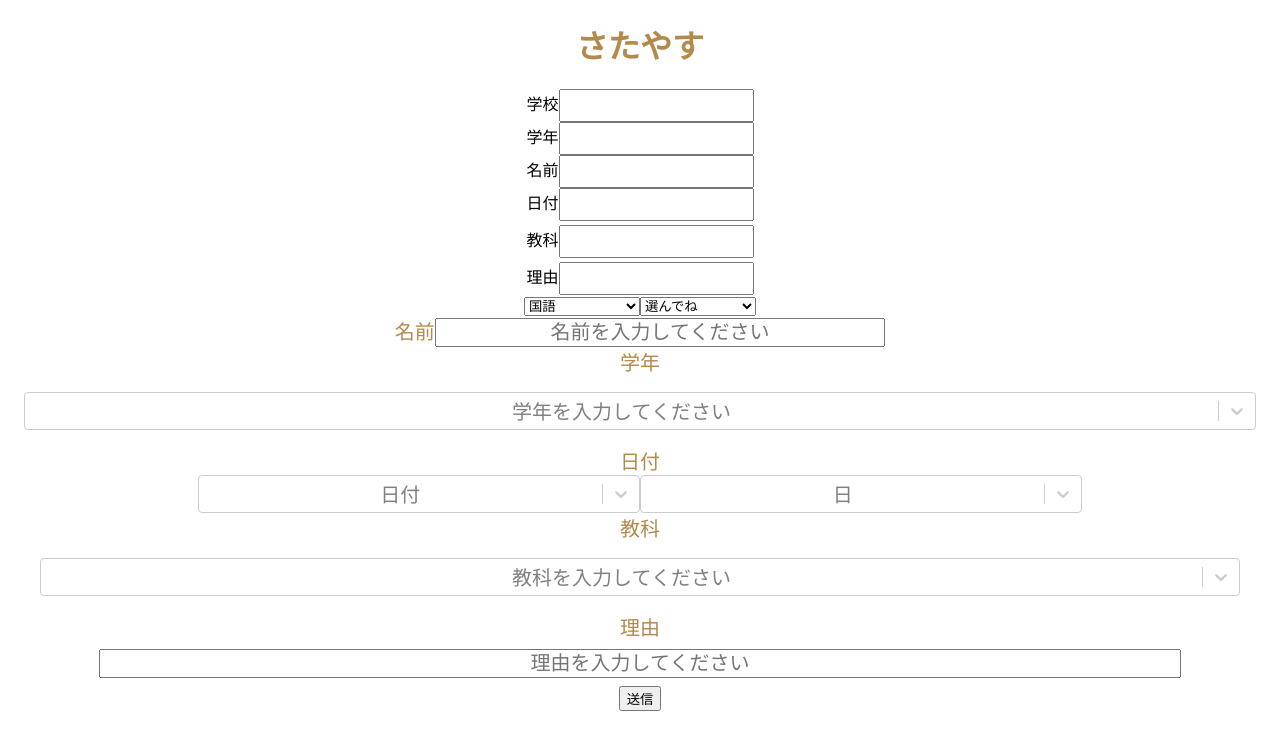
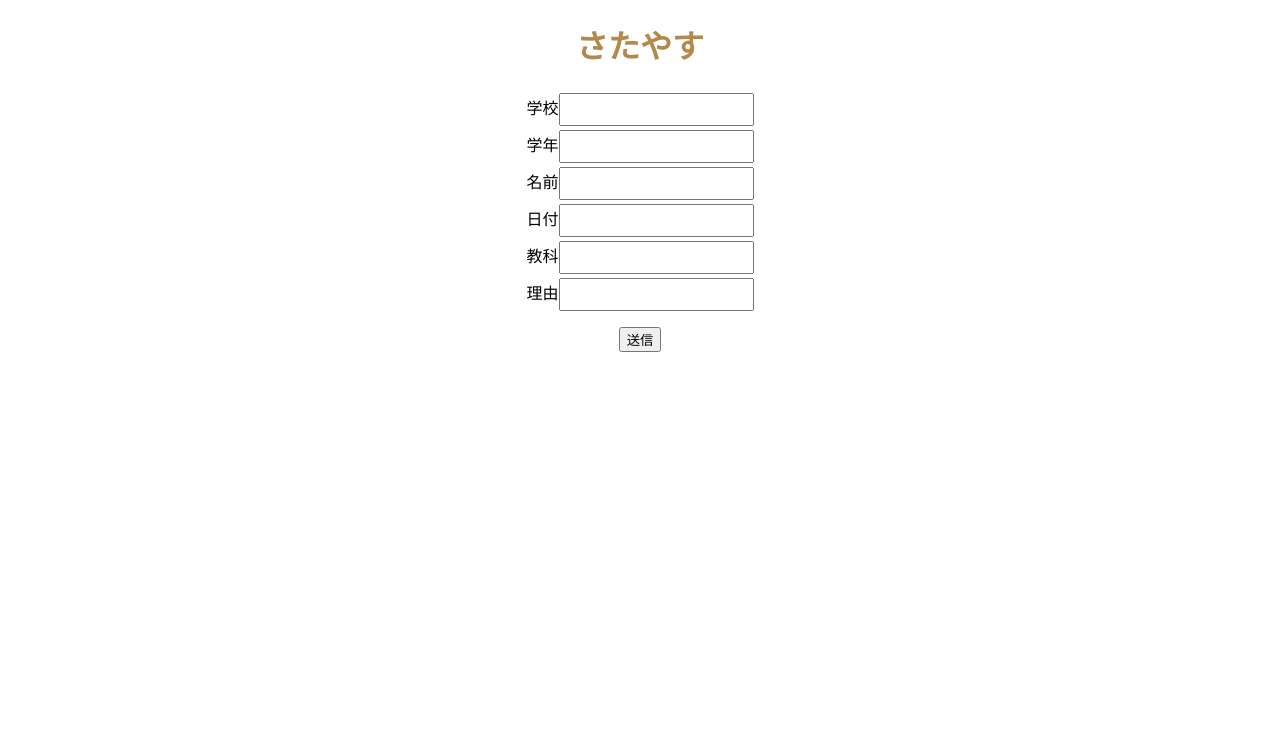
Before and after one commit to SatakeYusuke19920527/satayasu, a Next.js app: page / in a window 1280 px wide. Shown: the top 750 px of the page. Built offline with nearby package versions, Linux system fonts and the light colour scheme.

Commit message:
一番シンプルな形

```diff
--- a/src/app/page.tsx
+++ b/src/app/page.tsx
@@ -5,81 +5,11 @@ import axios from 'axios';
 import React, { Component } from "react";
 import Select from "react-select";
 import { createCard } from "./models/api/createCardApplicationService";
+import { serializePageInfos } from "next/dist/build/utils";
 
 
 export default function Home() {
-  const optiongakunen = [
-    { value: "syouiti", label: "小学1年生" },
-    { value: "syouni", label: "小学2年生" },
-    { value: "syousan", label: "小学3年生" },
-    { value: "syouyon", label: "小学4年生" },
-    { value: "syougo", label: "小学5年生" },
-    { value: "syouroku", label: "小学6年生" },
-    { value: "tyuuiti", label: "中学1年生" },
-    { value: "tyuuni", label: "中学2年生" },
-    { value: "tyuusan", label: "中学3年生" },
-    { value: "kouiti", label: "高校1年生" },
-    { value: "kouni", label: "高校2年生" },
-    { value: "kousan", label: "高校3年生" },
-    { value: "syakaizin", label: "社会人" }
-  ];
-  const optiontuki = [
-    { value: "itigatu", label: "1月" },
-    { value: "nigatu", label: "2月" },
-    { value: "sangatu", label: "3月" },
-    { value: "sigatu", label: "4月" },
-    { value: "gogatu", label: "5月" },
-    { value: "rokugatu", label: "6月" },
-    { value: "nanagatu", label: "7月" },
-    { value: "hatigatu", label: "8月" },
-    { value: "kugatu", label: "9月" },
-    { value: "juugatu", label: "10月" },
-    { value: "juuitigatu", label: "11月" },
-    { value: "juunigatu", label: "12月" }
-  ];
-   const optionhi = [
-    { value: "iti", label: "1" },
-    { value: "ni", label: "2" },
-    { value: "san", label: "3" },
-    { value: "yon", label: "4" },
-    { value: "go", label: "5" },
-    { value: "roku", label: "6" },
-    { value: "nana", label: "7" },
-    { value: "hati", label: "8" },
-    { value: "kyuu", label: "9" },
-    { value: "juu", label: "10" },
-    { value: "juuiti", label: "11" },
-    { value: "juuni", label: "12" },
-    { value: "juusan", label: "13" },
-    { value: "juuyon", label: "14" },
-    { value: "juugo", label: "15" },
-    { value: "juuroku", label: "16" },
-    { value: "juunana", label: "17" },
-    { value: "juuhati", label: "18" },
-    { value: "juukyuu", label: "19" },
-    { value: "nijuu", label: "20" },
-    { value: "nijuuiti", label: "21" },
-    { value: "nijuuni", label: "22" },
-    { value: "nijuusan", label: "23" },
-    { value: "nijuuyon", label: "24" },
-    { value: "nijuugo", label: "25" },
-    { value: "nijuuroku", label: "26" },
-    { value: "nijuunana", label: "27" },
-    { value: "nijuuhati", label: "28" },
-    { value: "nijuukyu", label: "29" },
-    { value: "sanjuu", label: "30" },
-    { value: "sanjuuiti", label: "31" }
-  ];
-  const optionkyouka = [
-    { value: "kokugo", label: "国語" },
-    { value: "sannsuu", label: "算数" },
-    { value: "suugaku", label: "数学" },
-    { value: "eigo", label: "英語" },
-    { value: "rika", label: "理科" },
-    { value: "syakai", label: "社会" },
-    { value: "puroguraminngu", label: "プログラミング" },
 
-  ];
   const [cardName, setCardName] = useState('');
   const [grade, setGrade] = useState('');
   const [subject, setSubject] = useState('');
@@ -87,25 +17,20 @@ export default function Home() {
   const [reason, setReason] = useState('');
   const [schoolName, setSchoolName] = useState('');
   const [errorText, setErrorText] = useState('');
+  const [successText, setSuccessText] = useState('');
   const sendCardName = day + " " + cardName + " " + subject + " "
   const sendDescName = reason + '\n' + grade + '\n' + schoolName;
 
   const handleCreateCard = async () => {
-    if(day == "" ){
+    if(day == "" || cardName == "" || subject == "" || reason == "" || grade == "" || schoolName == ""){
+      setSuccessText("")
       setErrorText("全て入力してください")
-    }else if(cardName == ""){
-      setErrorText("全て入力してください")
-    }else if(subject == ""){
-      setErrorText("全て入力してください")
-    }else if(reason == ""){
-      setErrorText("全て入力してください")
-    }else if(grade == ""){
-      setErrorText("全て入力してください")
-    }else if(schoolName == ""){
-      setErrorText("全て入力してください")
-    }
+    }else{
     console.log(sendCardName,sendDescName)
     createCard({sendCardName,sendDescName})
+    setErrorText("")
+    setSuccessText("送信しました")
+    }
   };
 
   return (
@@ -113,54 +38,19 @@ export default function Home() {
         <h1 className="sa">さたやす</h1>
         {/* 行を合わせたいぜ*/}
 
-      <label>学校<input type="text" style={{ padding: "7px" }} value={schoolName} onChange={(e) => setSchoolName(e.target.value)}></input></label><br />
-      <label>学年<input type="text" style={{ padding: "7px" }} value={grade} onChange={(e) => setGrade(e.target.value)}></input></label><br />
-      <label>名前<input type="text" style={{padding:"7px"}} value={cardName} onChange={(e) => setCardName(e.target.value)}></input></label><br/>
-      <label>日付<input type="text" style={{ padding: "7px" }} value={day} onChange={(e) => setDay(e.target.value)}></input></label><br />
+      <label>学校<input type="text" style={{ padding: "7px" ,marginTop:"4px"}} value={schoolName} onChange={(e) => setSchoolName(e.target.value)}></input></label><br />
+      <label>学年<input type="text" style={{ padding: "7px" ,marginTop:"4px"}} value={grade} onChange={(e) => setGrade(e.target.value)}></input></label><br />
+      <label>名前<input type="text" style={{padding:"7px" ,marginTop:"4px"}} value={cardName} onChange={(e) => setCardName(e.target.value)}></input></label><br/>
+      <label>日付<input type="text" style={{ padding: "7px" ,marginTop:"4px"}} value={day} onChange={(e) => setDay(e.target.value)}></input></label><br />
       <label>教科<input type="text" style={{padding:"7px",marginTop:"4px"}} value={subject} onChange={(e) => setSubject(e.target.value)}></input></label><br/>
       <label>理由<input type="text" style={{ padding: "7px", marginTop: "4px" }} value={reason} onChange={(e) => setReason(e.target.value)}></input></label><br />
-      <div className="select">
 
-      <select name="kyouka" id="pet-select">
-        <option disabled>選んでね</option>
-        <option value="kokugo">国語</option>
-        <option value="sannsuu">算数</option>
-        <option value="suugaku">数学</option>
-        <option value="rika">理科</option>
-        <option value="syakai">社会</option>
-        <option value="eigo">英語</option>
-        <option value="eiken">英検</option>
-        <option value="programing">プログラミング</option>
-        </select>
-        <select name="gakunen" id="pet-select">
-        <option selected disabled>選んでね</option>
-        <option value="kokugo">小学1年生</option>
-        <option value="sannsuu">小学2年生</option>
-        <option value="suugaku">小学3年生</option>
-        <option value="rika">小学4年生</option>
-        <option value="syakai">小学5年生</option>
-        <option value="eigo">小学6年生</option>
-        <option value="eiken">小学1年生</option>
-        <option value="programing">プログラミング</option>
-        </select>
-      </div>
-      <div className="wa">
-      <div><label>名前</label><input type="namae" className="namae" placeholder="名前を入力してください"/></div>
-        <div><label>学年<Select options={optiongakunen} className="gakunen" placeholder="学年を入力してください"/></label></div>
-
-        {/* <div><label>日付<Select options={optiontuki} className="tuki" placeholder="日付を入力してください" /><Select options={optionhi} className="hi" placeholder="教科を入力してください" /></label></div> */}
-        <div><label>日付<div className='hizuke'>
-          <Select options={optiontuki} className="hizukee" placeholder="日付" />
-          <Select options={optionhi} className="hizukee" placeholder="日" /></div></label></div>
-        <div><label>教科<div className='kyoukaa'><Select options={optionkyouka} className="kyouka" placeholder="教科を入力してください" /></div></label></div>
-        <div><label>理由<div><input type="namae" className="riyuu" placeholder="理由を入力してください" /></div></label></div>
-      {/* react input セレクトボックス */}
-
+        <p>{errorText}{successText}</p>
         <button onClick={handleCreateCard}>送信</button>
 
-      {/* いい感じのサイト　https://qiita.com/Hitomi_Nagano/items/c00df24dc24e0329167d */}
+
         </div>
 
-      </div>
+
   );
 }
```
